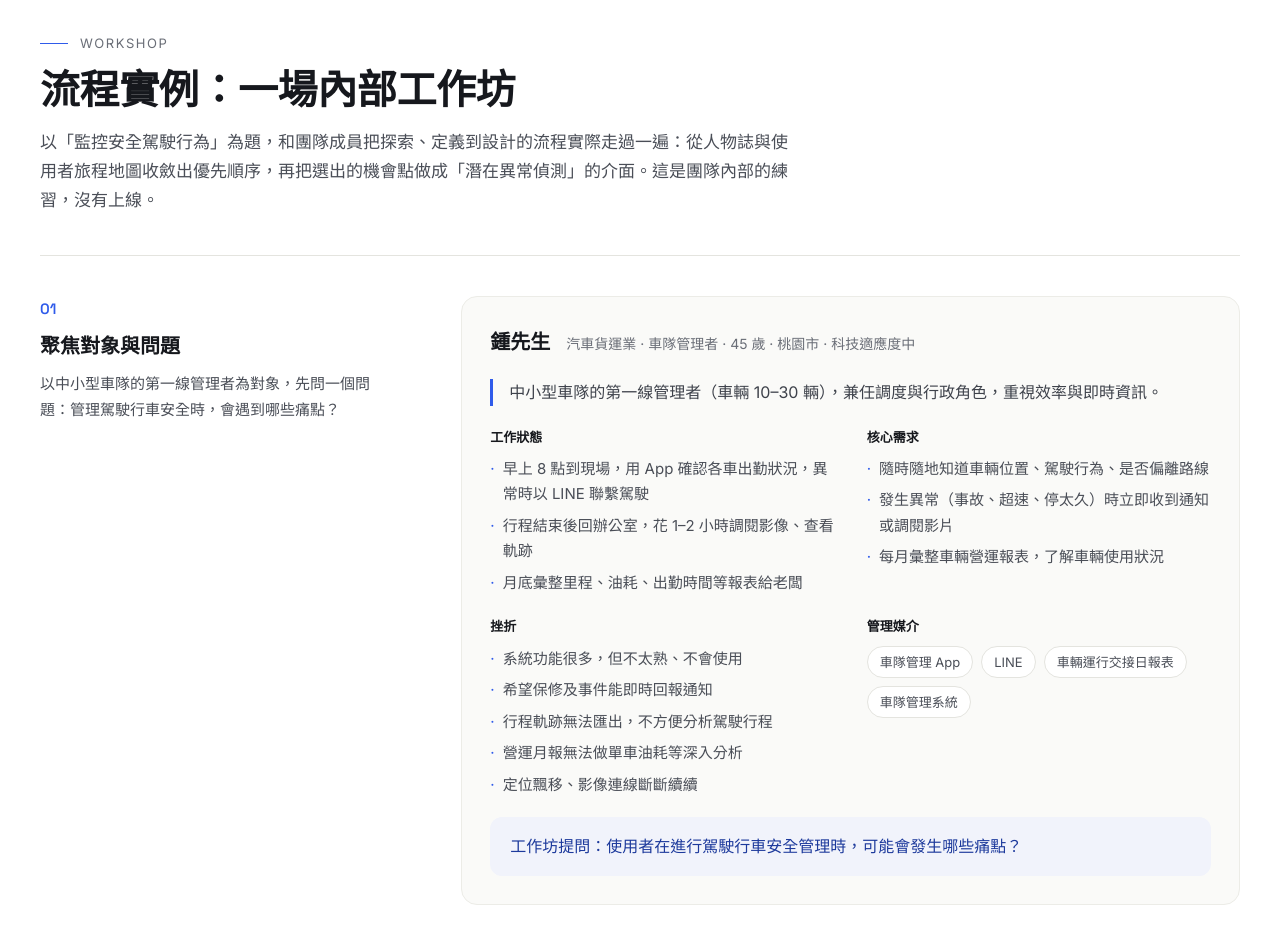
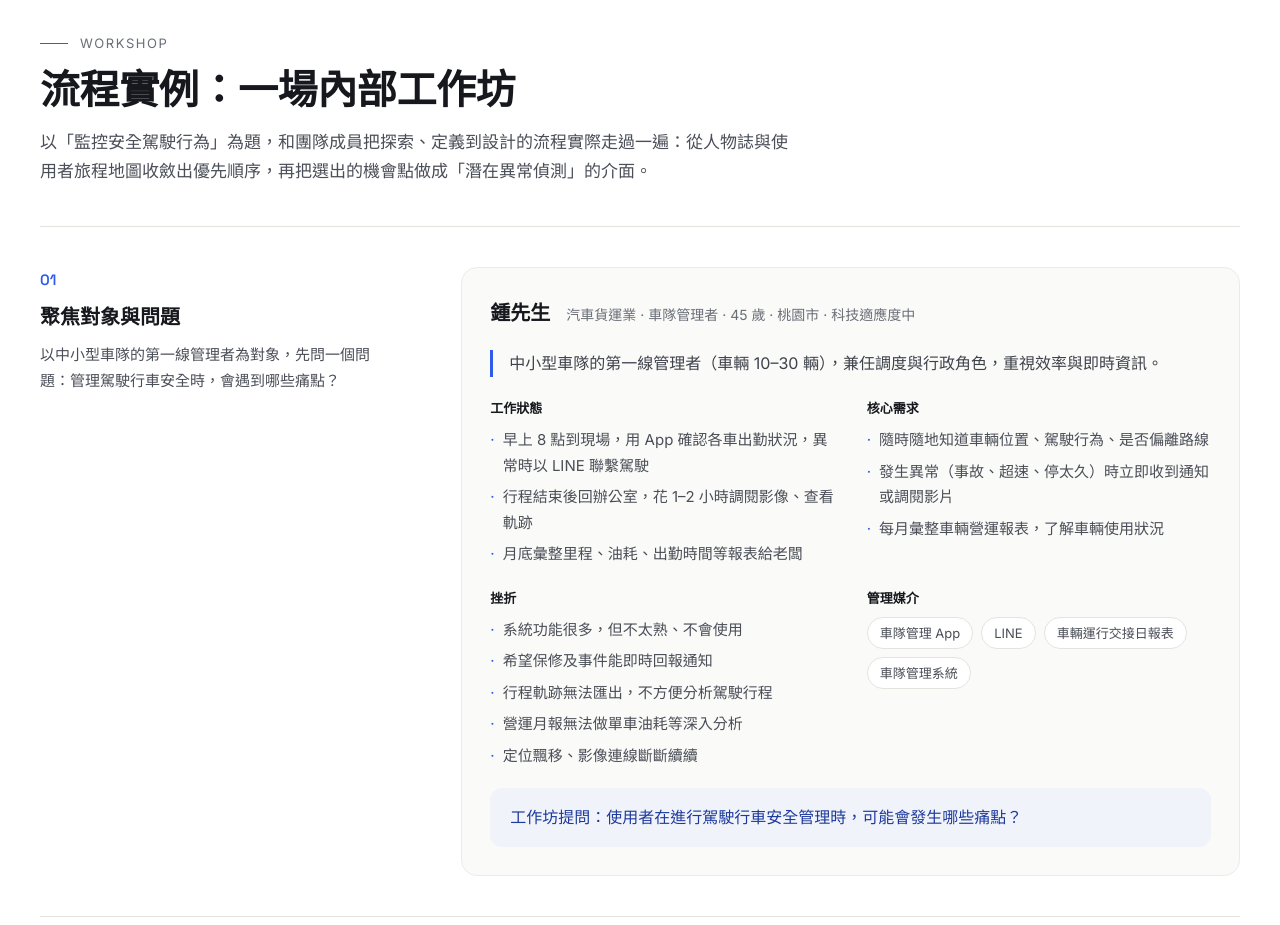
Before and after one commit to yujhen99127-eng/Portfolio, a plain HTML site: page process.html in a window 1280 px wide. Shown: the part 1300-2225 px from the top of the page. Drawn offline with Linux system fonts and the light colour scheme.

Commit message:
Update process page
Co-Authored-By: Claude Sonnet 5.5 <noreply@anthropic.com>

```diff
--- a/process.html
+++ b/process.html
@@ -166,7 +166,7 @@ AI 負責加速
 <div class="process-div10">
 <p class="c-p2" data-ln="eyebrow">Workshop</p>
 <h2 class="process-h21">流程實例：一場內部工作坊</h2>
-<p class="text-17">以「監控安全駕駛行為」為題，和團隊成員把探索、定義到設計的流程實際走過一遍：從人物誌與使用者旅程地圖收斂出優先順序，再把選出的機會點做成「潛在異常偵測」的介面。這是團隊內部的練習，沒有上線。</p>
+<p class="text-17">以「監控安全駕駛行為」為題，和團隊成員把探索、定義到設計的流程實際走過一遍：從人物誌與使用者旅程地圖收斂出優先順序，再把選出的機會點做成「潛在異常偵測」的介面。</p>
 </div>
 <ol class="c-ol2">
 <li class="process-li2">
```
